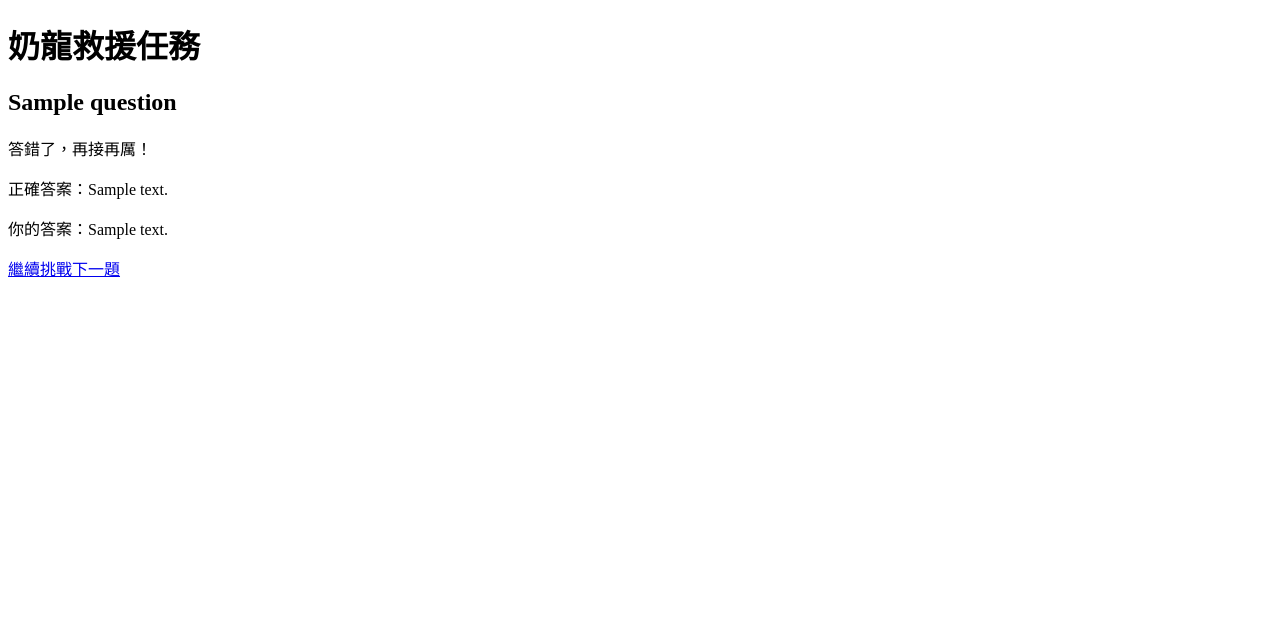
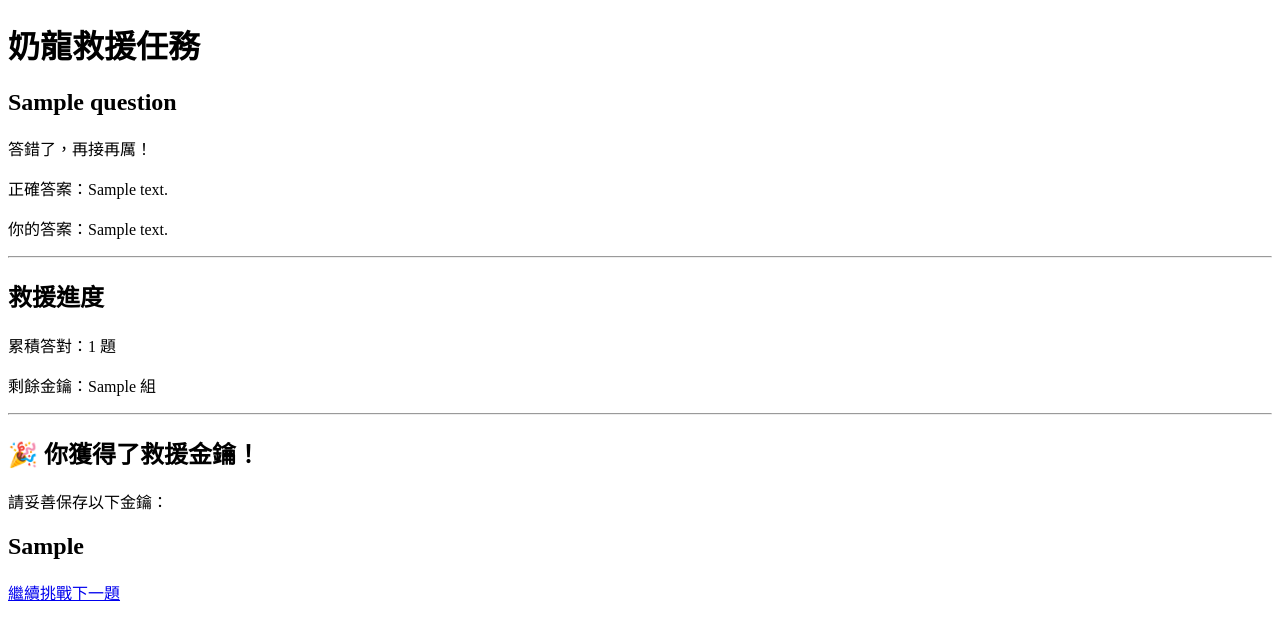
Before and after one commit to voicefark/dragon-rescue, a Flask app: template templates/result.html in a window 1280 px wide. Shown: the top 640 px of the page. Run offline with Flask 3, Linux system fonts and the light colour scheme; the template is opened without the code that fills it: most values are stand-ins (such as "Sample title", 1, 10 or a date in 2020).

Commit message:
2026/10/29 給蘇卯

```diff
--- a/app.py
+++ b/app.py
@@ -1,70 +1,139 @@
-
 import json
 import random
+import sqlite3
+from datetime import datetime
 
 from flask import Flask, render_template, request, session
 
-# 建立 Flask 網站
 app = Flask(__name__)
-
-# 設定 Session 金鑰，供網站暫存每位玩家的答題狀態
 app.secret_key = "dragon-rescue-test-key"
 
-# 正確答案放在 Python 後端，不放進網頁
+DB_FILE = "dragon_rescue.db"
+CORRECT_NEEDED = 5
+
+# 正確答案放在後端
 ANSWERS = {
     1: "B",
     2: "C"
 }
 
 
-# 讀取題庫
 def load_questions():
     with open("questions.json", "r", encoding="utf-8") as file:
         return json.load(file)
 
 
-# 首頁：顯示一題尚未作答的題目
+def get_db():
+    return sqlite3.connect(DB_FILE)
+
+
+def get_remaining_keys():
+    conn = get_db()
+    try:
+        cursor = conn.cursor()
+        cursor.execute("SELECT COUNT(*) FROM keys WHERE is_issued = 0")
+        return cursor.fetchone()[0]
+    finally:
+        conn.close()
+
+
+def issue_key():
+    """取出一組尚未發放的金鑰，並立即標記為已發放。"""
+    conn = get_db()
+
+    try:
+        cursor = conn.cursor()
+
+        # 避免兩個請求同時取得同一組金鑰
+        cursor.execute("BEGIN IMMEDIATE")
+
+        cursor.execute("""
+            SELECT id, key_value
+            FROM keys
+            WHERE is_issued = 0
+            ORDER BY id
+            LIMIT 1
+        """)
+
+        row = cursor.fetchone()
+
+        if row is None:
+            conn.rollback()
+            return None
+
+        key_id, key_value = row
+
+        cursor.execute("""
+            UPDATE keys
+            SET is_issued = 1,
+                issued_to = ?,
+                issued_at = ?
+            WHERE id = ? AND is_issued = 0
+        """, (
+            session["player_id"],
+            datetime.now().isoformat(timespec="seconds"),
+            key_id
+        ))
+
+        if cursor.rowcount != 1:
+            conn.rollback()
+            return None
+
+        conn.commit()
+        return key_value
+
+    except Exception:
+        conn.rollback()
+        raise
+
+    finally:
+        conn.close()
+
+
 @app.route("/")
 def index():
     questions = load_questions()
 
-    # 第一次進入網站時，建立作答紀錄
+    if "player_id" not in session:
+        import secrets
+        session["player_id"] = secrets.token_hex(16)
+
     if "attempted" not in session:
         session["attempted"] = []
 
     attempted = session["attempted"]
 
-    # 找出尚未作答的題目
     remaining = [
-        question for question in questions
-        if question["id"] not in attempted
+        q for q in questions
+        if q["id"] not in attempted
     ]
 
-    # 所有題目都作答過，就重新開始一輪
+    # 本輪題目全部作答後，開始新一輪
     if not remaining:
         session["attempted"] = []
-        attempted = []
         remaining = questions
 
-    # 隨機抽出一題
     question = random.choice(remaining)
 
     return render_template(
         "index.html",
         question=question,
-        result=None
+        correct_count=session.get("correct_count", 0),
+        remaining_keys=get_remaining_keys()
     )
 
 
-# 收到玩家的答案
 @app.route("/answer", methods=["POST"])
 def answer():
     questions = load_questions()
 
-    question_id = int(request.form["question_id"])
+    try:
+        question_id = int(request.form["question_id"])
+    except (KeyError, ValueError):
+        return "題目編號不正確。", 400
+
     user_answer = request.form.get("answer", "")
 
-    # 找出這次回答的題目
     question = next(
         (q for q in questions if q["id"] == question_id),
         None
@@ -73,28 +142,49 @@ def answer():
     if question is None:
         return "找不到這道題目。", 400
 
-    # 防止同一題被重複提交
     attempted = session.get("attempted", [])
 
     if question_id in attempted:
         return "這道題目已經作答過，請返回首頁。", 400
 
-    # 不論答對或答錯，都記錄為已作答
+    # 不論答對或答錯，都記錄本輪已作答
     attempted.append(question_id)
     session["attempted"] = attempted
 
-    # 在伺服器端判斷答案
     correct = user_answer == ANSWERS.get(question_id)
+    key_value = None
+    message = ""
+
+    if correct:
+        session["correct_count"] = session.get("correct_count", 0) + 1
+        count = session["correct_count"]
+
+        # 每累積答對 5 題，發放一組金鑰
+        if count % CORRECT_NEEDED == 0:
+            key_value = issue_key()
+
+            if key_value:
+                message = f"恭喜！你已答對 {count} 題，獲得一組救援金鑰！"
+            else:
+                message = "恭喜達成 5 題里程碑，但金鑰已全部發完，請聯絡活動工作人員。"
+        else:
+            message = f"答對了！目前累積答對 {count} 題，再答對 {CORRECT_NEEDED - count % CORRECT_NEEDED} 題即可取得下一組金鑰。"
+
+    else:
+        message = "答錯了，再接再厲！救援進度不變。"
 
     return render_template(
         "result.html",
         question=question,
         correct=correct,
         user_answer=user_answer,
-        correct_answer=ANSWERS.get(question_id)
+        correct_answer=ANSWERS.get(question_id),
+        correct_count=session.get("correct_count", 0),
+        key_value=key_value,
+        message=message,
+        remaining_keys=get_remaining_keys()
     )
 
 
-# 啟動網站
 if __name__ == "__main__":
     app.run(debug=False)
--- a/templates/index.html
+++ b/templates/index.html
@@ -9,7 +9,9 @@
 <body>
     <h1>奶龍救援任務</h1>
     <p>歡迎來到程式解題挑戰！</p>
-
+    <p>目前累積答對：{{ correct_count }} 題</p>
+    <p>距離下一組金鑰還差：{{ 5 - (correct_count % 5) }} 題</p>
+    <p>目前剩餘金鑰：{{ remaining_keys }} 組</p>
     <h2>{{ question.question }}</h2>
 
     <form action="/answer" method="post">
--- a/templates/result.html
+++ b/templates/result.html
@@ -1,4 +1,3 @@
-
 <!DOCTYPE html>
 <html lang="zh-Hant">
 <head>
@@ -12,7 +11,7 @@
     <h2>{{ question.question }}</h2>
 
     {% if correct %}
-        <p>答對了！奶龍救援進度增加！</p>
+        <p>答對了！</p>
     {% else %}
         <p>答錯了，再接再厲！</p>
         <p>正確答案：{{ correct_answer }}</p>
@@ -20,6 +19,20 @@
 
     <p>你的答案：{{ user_answer }}</p>
 
-    <a href="/">繼續挑戰下一題</a>
+    <hr>
+
+    <h2>救援進度</h2>
+    <p>累積答對：{{ correct_count }} 題</p>
+    <p>{{ message }}</p>
+    <p>剩餘金鑰：{{ remaining_keys }} 組</p>
+
+    {% if key_value %}
+        <hr>
+        <h2>🎉 你獲得了救援金鑰！</h2>
+        <p>請妥善保存以下金鑰：</p>
+        <h2>{{ key_value }}</h2>
+    {% endif %}
+
+    <p><a href="/">繼續挑戰下一題</a></p>
 </body>
 </html>
```
